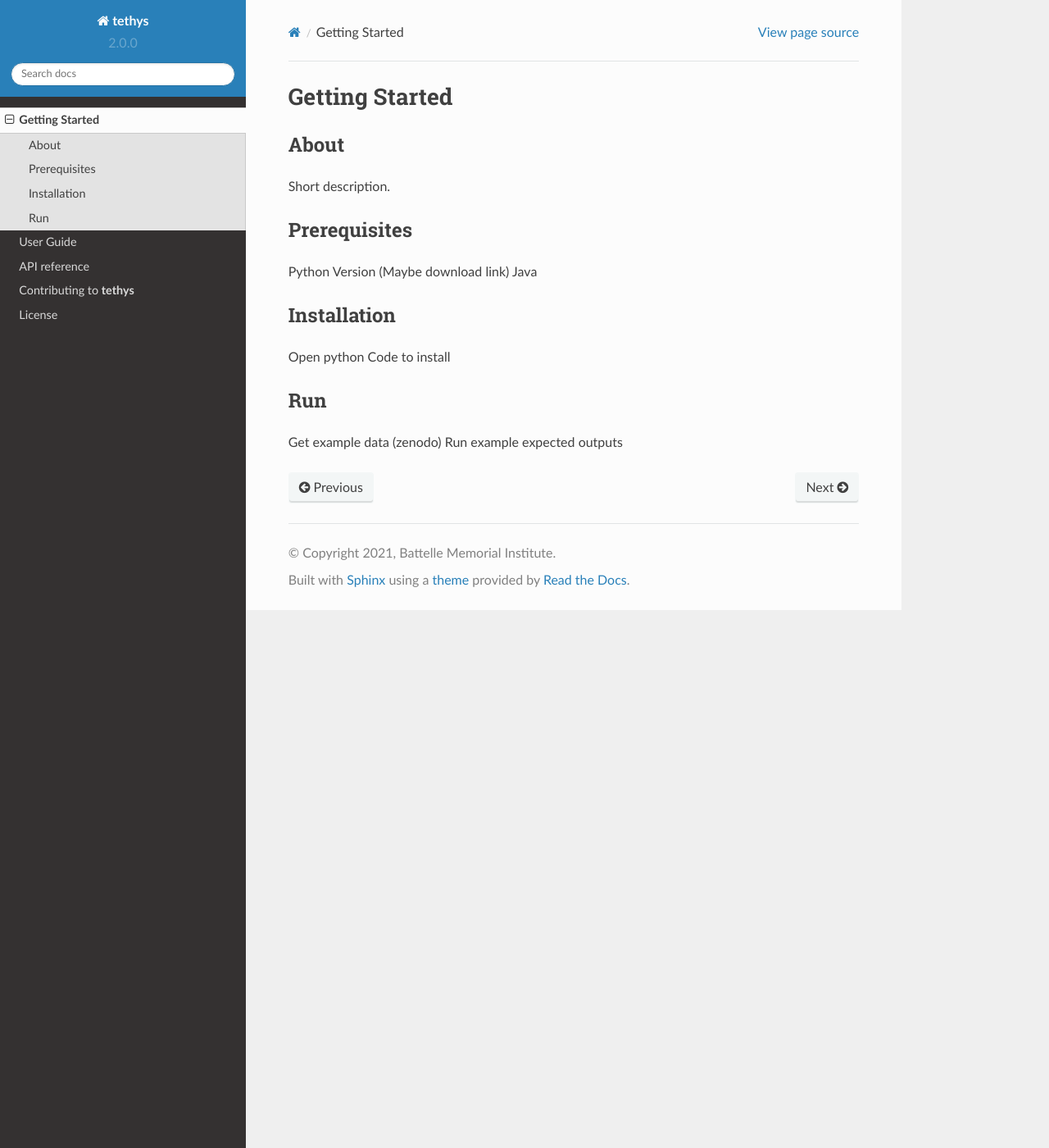
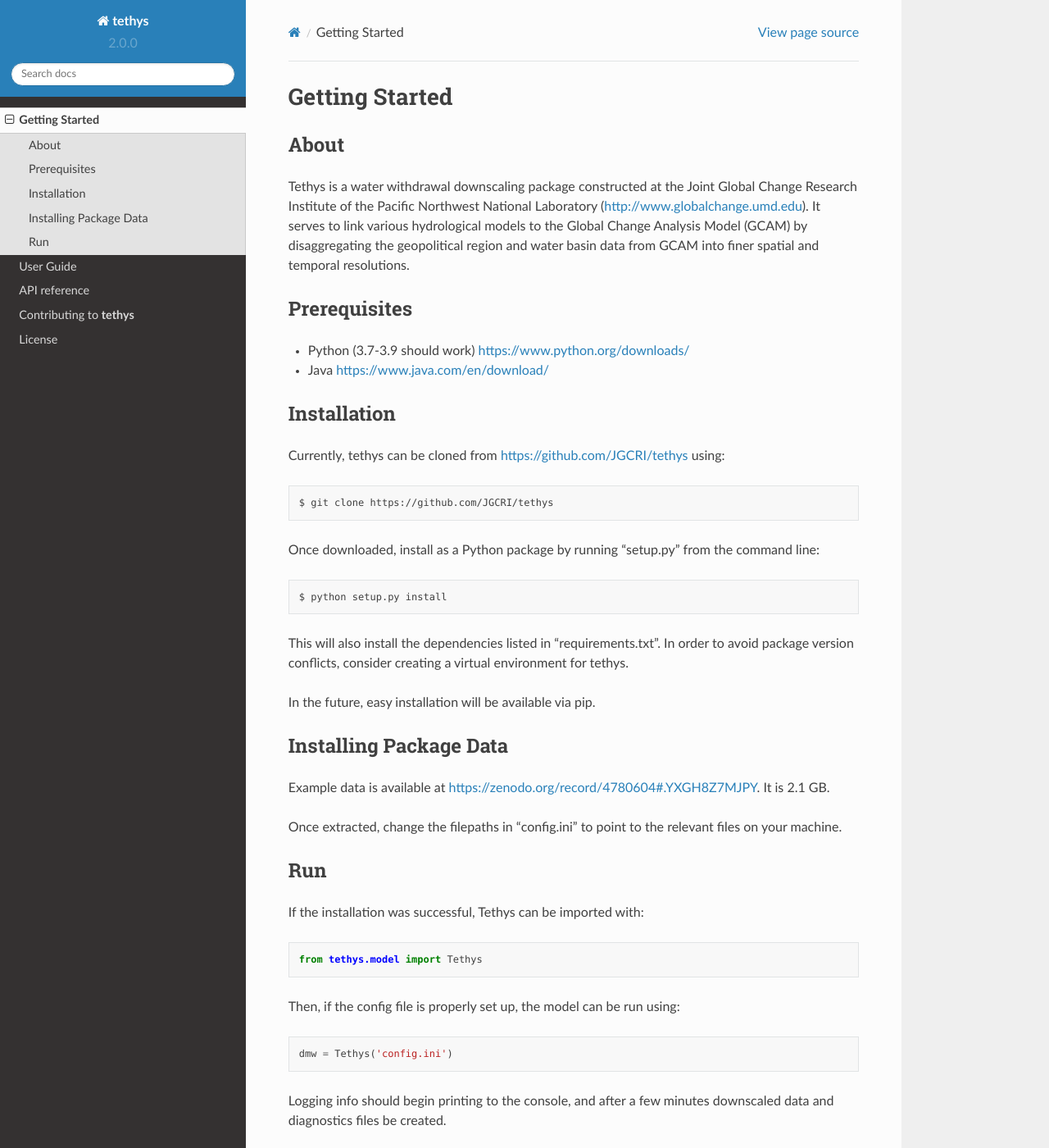
Before and after one commit to JGCRI/tethys, a Sphinx documentation site: the page built from docs/source/getting_started.rst, in a window 1280 px wide and 1400 px high. Shown: the whole window at 82% size. Built offline with Sphinx 7.4.7 and the Read the Docs theme 2.0.0, drawn with Linux system fonts in a browser that asks for light colours; formulas are drawn with MathJax 3; pages that are not in the unit, such as notebooks, are missing from menus.

Commit message:
Getting started updating Getting Started

```diff
--- a/docs/source/getting_started.rst
+++ b/docs/source/getting_started.rst
@@ -3,23 +3,47 @@
 
 About
 -----------------------------------
-Short description.
+Tethys is a water withdrawal downscaling package constructed at the Joint Global Change Research Institute of the Pacific Northwest National Laboratory (http://www.globalchange.umd.edu). It serves to link various hydrological models to the Global Change Analysis Model (GCAM) by disaggregating the geopolitical region and water basin data from GCAM into finer spatial and temporal resolutions.
 
 
 Prerequisites
 -----------------------------------
-Python Version (Maybe download link)
-Java
+*	Python (3.7-3.9 should work) https://www.python.org/downloads/
+*	Java https://www.java.com/en/download/
+
+
 
 
 Installation
 -----------------------------------
-Open python
-Code to install
+Currently, tethys can be cloned from https://github.com/JGCRI/tethys using::
 
+    $ git clone https://github.com/JGCRI/tethys
+
+
+Once downloaded, install as a Python package by running "setup.py" from the command line::
+
+	$ python setup.py install
+
+This will also install the dependencies listed in "requirements.txt". In order to avoid package version conflicts, consider creating a virtual environment for tethys.
+
+In the future, easy installation will be available via pip.
+
+
+Installing Package Data
+-----------------------------------
+Example data is available at https://zenodo.org/record/4780604#.YXGH8Z7MJPY. It is 2.1 GB.
+
+Once extracted, change the filepaths in "config.ini" to point to the relevant files on your machine.
 
 Run
 -----------------------------------
-Get example data (zenodo)
-Run example
-expected outputs
+If the installation was successful, Tethys can be imported with::
+
+	from tethys.model import Tethys
+
+Then, if the config file is properly set up, the model can be run using::
+
+   dmw = Tethys('config.ini')
+
+Logging info should begin printing to the console, and after a few minutes downscaled data and diagnostics files be created.
--- a/docs/source/index.rst
+++ b/docs/source/index.rst
@@ -1,7 +1,7 @@
 :notoc:
 
 tethys documentation
-==================
+====================
 
 **Date**: |today| **Version**: |version|
 
```
